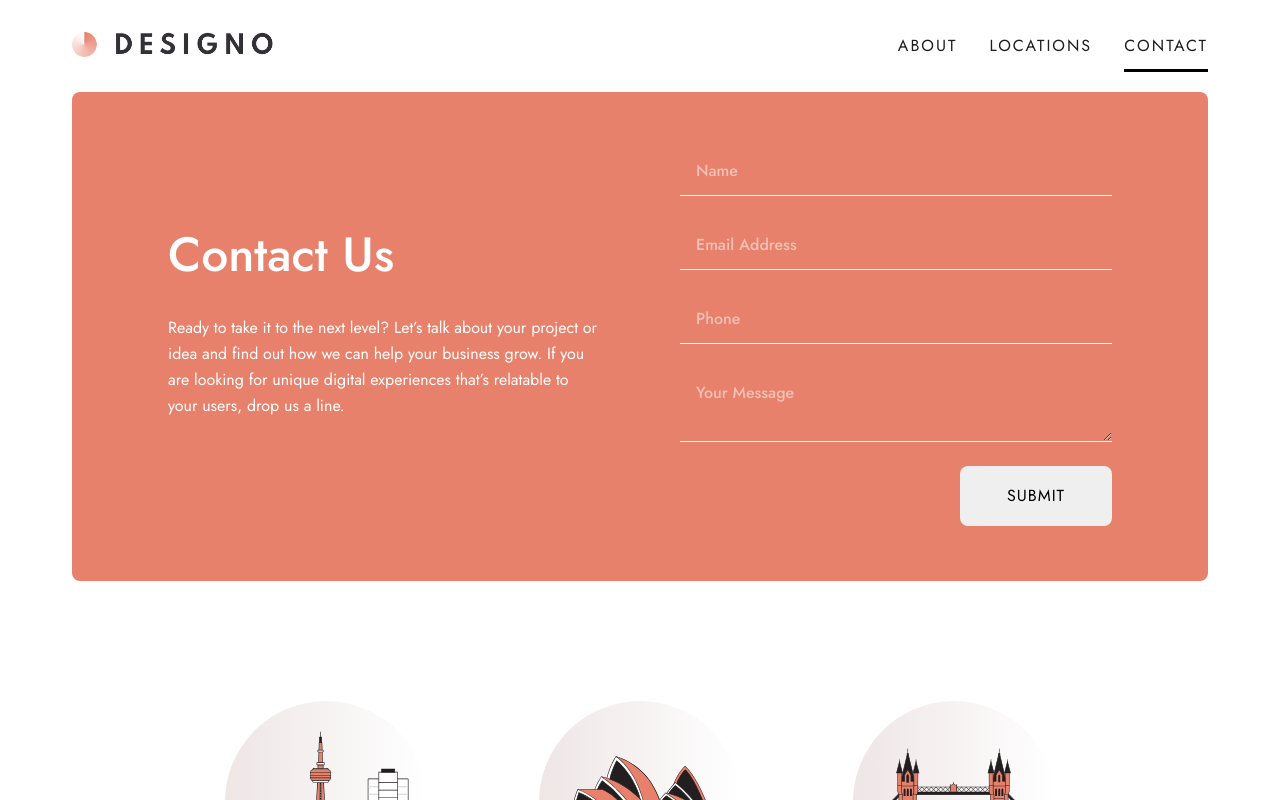
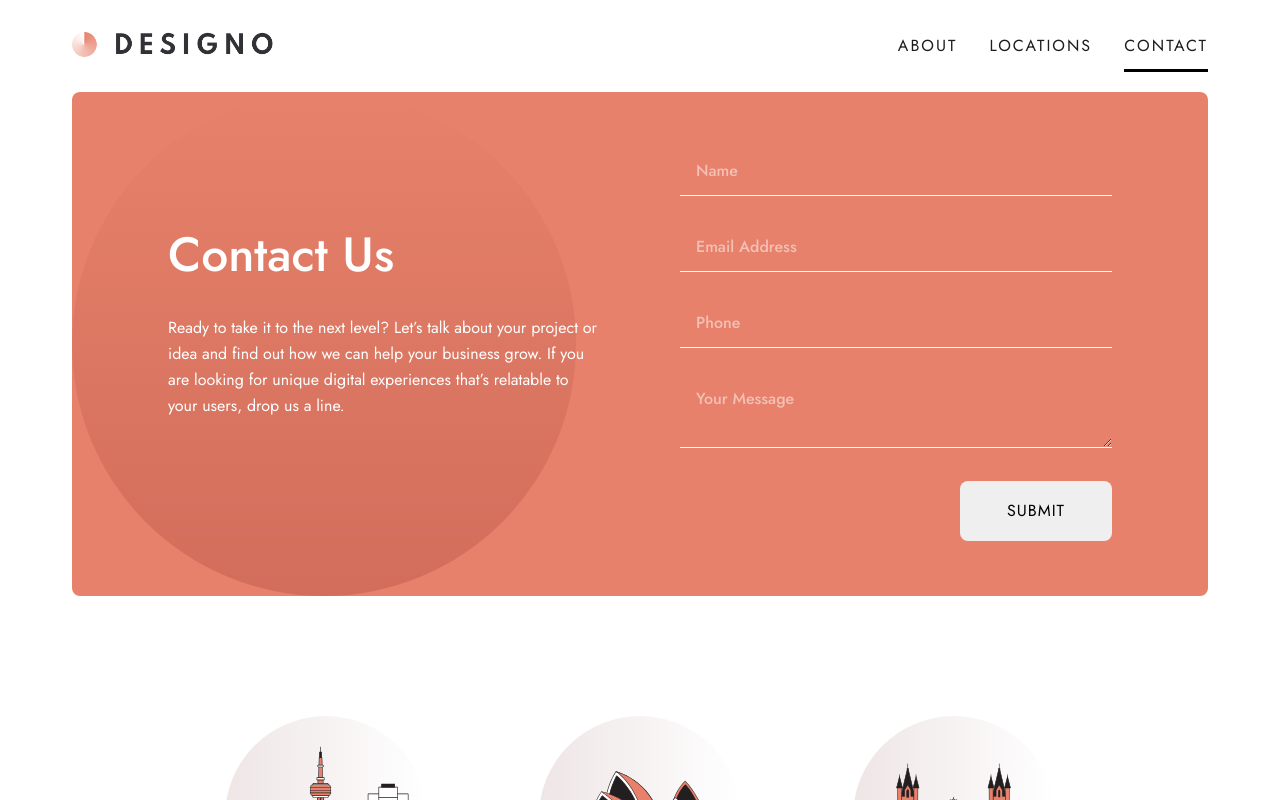
Before and after one commit to leomacode/designo, a React (Create React App) app: page /contact in a window 1280 px wide. Shown: the top 800 px of the page. Built offline with nearby package versions, Linux system fonts and the light colour scheme.

Commit message:
change form ui and add validation

```diff
--- a/src/pages/Contact.js
+++ b/src/pages/Contact.js
@@ -1,8 +1,36 @@
-import React from "react";
+import React, { useState } from "react";
 import { CAT, CountryCollection } from "../components";
 import "./contact.css";
 
 function Contact() {
+  const values = { name: "", email: "", phone: "", message: "" };
+  const [formValues, setFormvalues] = useState(values);
+  const [errors, setErrors] = useState({});
+
+  const handleChange = (e) => {
+    const { name, value } = e.target;
+    setFormvalues({ ...formValues, [name]: value });
+    validate(formValues);
+  };
+
+  const validate = (values) => {
+    const { name, email, phone, message } = values;
+    if (!name) {
+      setErrors({ ...errors, nameError: "Can not be empty" });
+    }
+    // !email && setErrors({ ...errors, emailError: "Can not be empty" });
+    // !phone && setErrors({ ...errors, phoneError: "Can not be empty" });
+    if (!message) {
+      setErrors({ ...errors, messageError: "Can not be empty" });
+    }
+  };
+
+  const handleSubmit = (e) => {
+    e.preventDefault();
+    validate(formValues);
+    console.log(errors);
+  };
+
   return (
     <main className="contact nav-offset">
       <div className="contact-us-form-wrap section-wrap">
@@ -19,31 +47,48 @@ function Contact() {
             </p>
           </div>
           <div className="contact-us-form">
-            <form action="">
+            <form onSubmit={handleSubmit}>
               <div className="contact-us-form-content flex">
+                <div className="contact-us-input-wrapper">
                   <input
                     type="text"
+                    name="name"
                     placeholder="name"
-                  className="contact-us-form-input "
+                    className="contact-us-form-input"
+                    value={formValues.name}
+                    onChange={handleChange}
                   />
-
+                </div>
+                <div className="contact-us-input-wrapper">
                   <input
                     type="text"
+                    name="email"
                     placeholder="email address"
                     className="contact-us-form-input "
+                    value={formValues.email}
+                    onChange={handleChange}
                   />
-
+                </div>
+                <div className="contact-us-input-wrapper">
                   <input
                     type="text"
+                    name="phone"
                     placeholder="phone"
                     className="contact-us-form-input "
+                    value={formValues.phone}
+                    onChange={handleChange}
                   />
-
+                </div>
+                <div className="contact-us-input-wrapper">
                   <textarea
                     type="text-area"
+                    name="message"
                     placeholder="your message"
                     className="contact-us-form-input contact-us-form-textarea "
+                    value={formValues.message}
+                    onChange={handleChange}
                   />
+                </div>
               </div>
               <div className="contact-us-form-btn-wrap text-center">
                 <button className="contact-us-form-btn uppercase text-body border-curve">
--- a/src/pages/contact.css
+++ b/src/pages/contact.css
@@ -2,6 +2,9 @@
   flex-direction: column;
   gap: 3rem;
   padding: 4.5rem 1.5rem;
+  background-image: url("../assets/contact/mobile/bg-pattern-hero-contact-mobile.svg");
+  background-size: cover;
+  background-repeat: no-repeat;
 }
 
 .contact-us-text-title {
@@ -12,8 +15,12 @@
   flex-direction: column;
   gap: 1.5625rem;
 }
+.contact-us-input-wrapper {
+  width: 100%;
+}
 
 .contact-us-form-input {
+  width: 100%;
   padding: 0.6875rem 0.8125rem;
   color: #fff;
   background: transparent;
@@ -53,6 +60,8 @@
 
 @media (min-width: 40rem) {
   .contact-us-form-section {
+    background-image: url("../assets/contact/desktop/bg-pattern-hero-desktop.svg");
+    background-size: contain;
     border-radius: 0.5rem;
     padding: 4.4375rem 3.625rem;
     gap: 2.5rem;
@@ -94,6 +103,22 @@
     padding: 0.75rem 1rem;
   }
 
+  .contact-us-input-wrapper {
+    border-bottom: 2px solid transparent;
+  }
+
+  .contact-us-form-input:focus {
+    border-bottom: 3px solid var(--clr-white);
+  }
+
+  .contact-us-form-input:invalid {
+    background-color: pink;
+  }
+
+  .contact-us-input-wrapper:focus-within {
+    border-bottom: none;
+  }
+
   .contact-us-text {
     margin-top: 5rem;
   }
```
Lines whose indentation alone changed are shown as unchanged.
